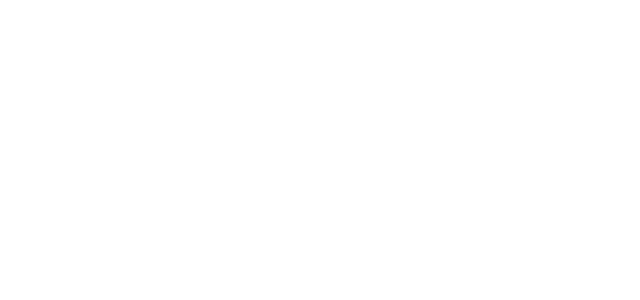
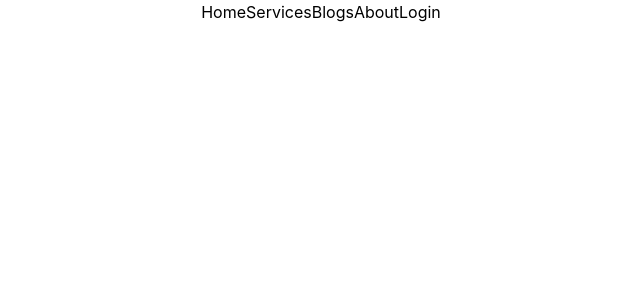
Before and after one commit to sajib359/Wedding-Photographer, a React (Create React App) app: page / in a window 1280 px wide. Shown: the top 300 px of the page, without its empty margins (319-959 px from the left). Built offline with nearby package versions, Linux system fonts and the light colour scheme.

Commit message:
added all router and setup tailwind

```diff
--- a/package.json
+++ b/package.json
@@ -36,5 +36,10 @@
       "last 1 firefox version",
       "last 1 safari version"
     ]
+  },
+  "devDependencies": {
+    "autoprefixer": "^10.4.4",
+    "postcss": "^8.4.12",
+    "tailwindcss": "^3.0.24"
   }
 }
--- /dev/null
+++ b/postcss.config.js
@@ -0,0 +1,6 @@
+module.exports = {
+  plugins: {
+    tailwindcss: {},
+    autoprefixer: {},
+  },
+}
--- a/src/App.js
+++ b/src/App.js
@@ -1,9 +1,26 @@
-import logo from './logo.svg';
+import { Route, Routes } from 'react-router-dom';
 import './App.css';
+import About from './Components/About/About';
+import Blogs from './Components/Blogs/Blogs';
+import Header from './Components/Header/Header';
+import Home from './Components/Home/Home';
+import Login from './Components/Login/Login';
+import NotFound from './Components/NotFound/NotFound';
+import Services from './Components/Services/Services';
 
 function App() {
   return (
     <div className="App">
+        <Header></Header>
+      <Routes>
+        <Route path='/' element={<Home></Home>}></Route>
+        <Route path='/services' element={<Services></Services>}></Route>
+        <Route path='/blogs' element={<Blogs></Blogs>}></Route>
+        <Route path='/about' element={<About></About>}></Route>
+        <Route path='/login' element={<Login></Login>}></Route>
+        <Route path='/*' element={<NotFound></NotFound>}></Route>
+
+      </Routes>
 
     </div>
   );
--- /dev/null
+++ b/src/Components/About/About.js
@@ -0,0 +1,11 @@
+import React from 'react';
+
+const About = () => {
+    return (
+        <div>
+
+        </div>
+    );
+};
+
+export default About;
--- /dev/null
+++ b/src/Components/Blogs/Blogs.js
@@ -0,0 +1,11 @@
+import React from 'react';
+
+const Blogs = () => {
+    return (
+        <div>
+
+        </div>
+    );
+};
+
+export default Blogs;
--- /dev/null
+++ b/src/Components/Header/Header.js
@@ -0,0 +1,18 @@
+import React from 'react';
+import { Link } from 'react-router-dom';
+
+const Header = () => {
+    return (
+        <div>
+            <nav>
+                <Link to="/">Home</Link>
+                <Link to="/services">Services</Link>
+                <Link to = "/blogs">Blogs</Link>
+                <Link to="/about">About</Link>
+                <Link to="/login">Login</Link>
+            </nav>
+        </div>
+    );
+};
+
+export default Header;
--- /dev/null
+++ b/src/Components/Home/Home.js
@@ -0,0 +1,11 @@
+import React from 'react';
+
+const Home = () => {
+    return (
+        <div>
+
+        </div>
+    );
+};
+
+export default Home;
--- /dev/null
+++ b/src/Components/Login/Login.js
@@ -0,0 +1,11 @@
+import React from 'react';
+
+const Login = () => {
+    return (
+        <div>
+
+        </div>
+    );
+};
+
+export default Login;
--- /dev/null
+++ b/src/Components/NotFound/NotFound.js
@@ -0,0 +1,11 @@
+import React from 'react';
+
+const NotFound = () => {
+    return (
+        <div>
+
+        </div>
+    );
+};
+
+export default NotFound;
--- /dev/null
+++ b/src/Components/Services/Services.js
@@ -0,0 +1,11 @@
+import React from 'react';
+
+const Services = () => {
+    return (
+        <div>
+
+        </div>
+    );
+};
+
+export default Services;
--- a/src/index.css
+++ b/src/index.css
@@ -1,3 +1,7 @@
+@tailwind base;
+@tailwind components;
+@tailwind utilities;
+
 body {
   margin: 0;
   font-family: -apple-system, BlinkMacSystemFont, 'Segoe UI', 'Roboto', 'Oxygen',
--- /dev/null
+++ b/tailwind.config.js
@@ -0,0 +1,9 @@
+module.exports = {
+  content: [
+    "./src/**/*.{js,jsx,ts,tsx}",
+  ],
+  theme: {
+    extend: {},
+  },
+  plugins: [],
+}
```
Also changed, not shown: 1 other file (tests, documents, lock files or other folders).
